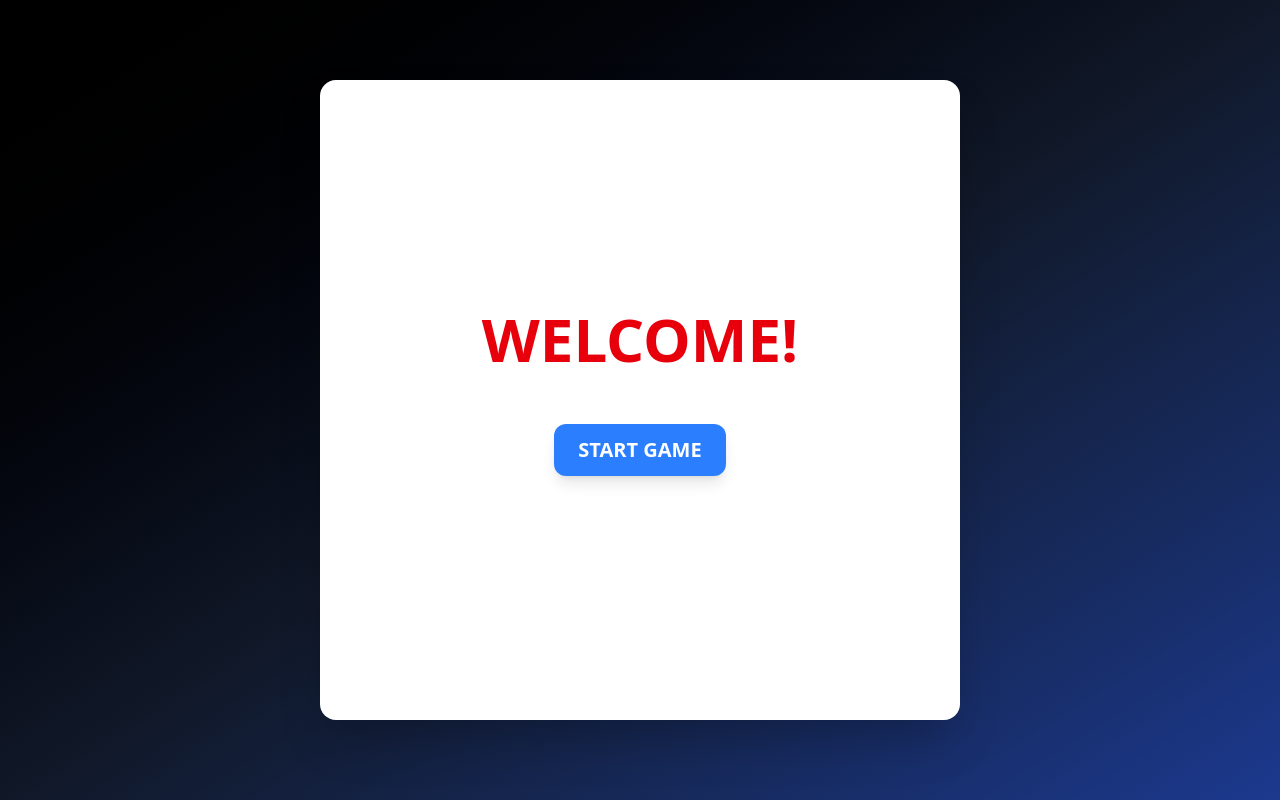
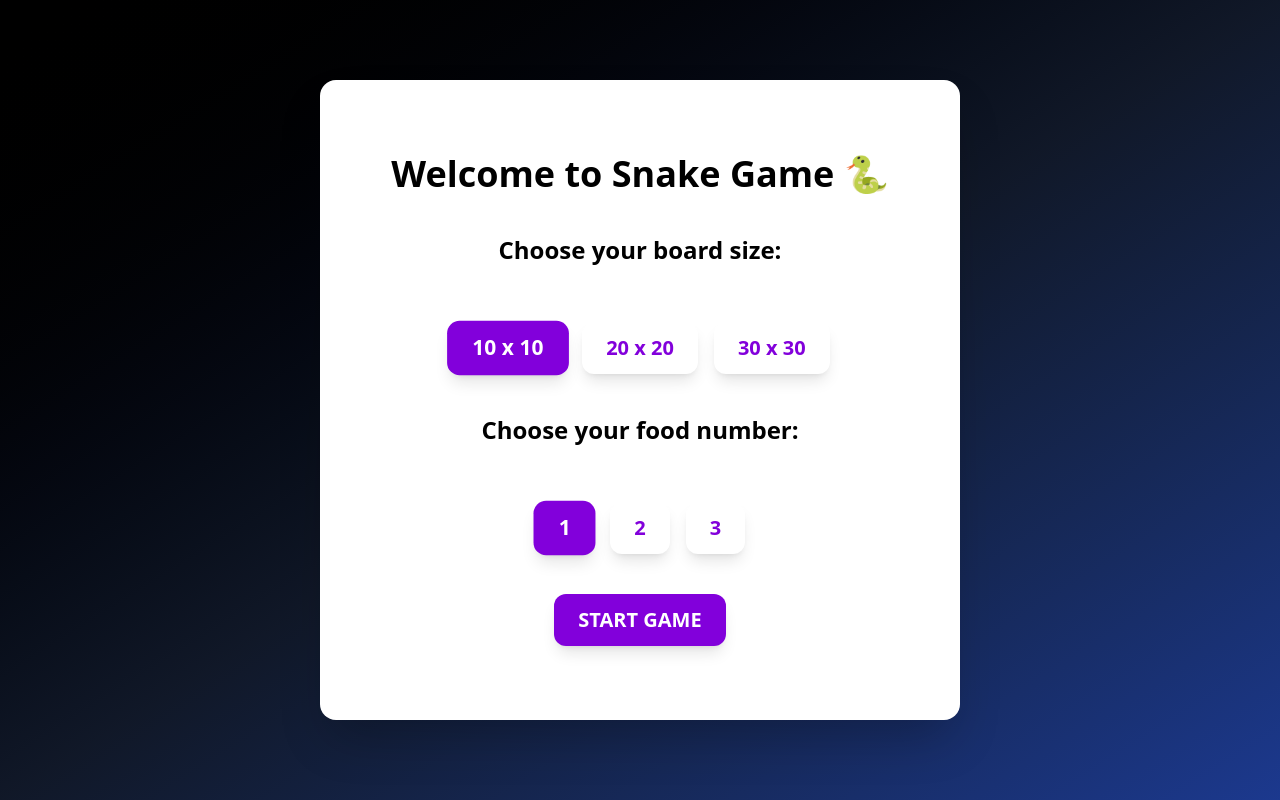
Before and after one commit to Vivienne0528/SNAKE-GAME, a Next.js app: page / in a window 1280 px wide. Built offline with nearby package versions, Linux system fonts and the light colour scheme.

Commit message:
add choose board length function

```diff
--- a/src/pages/game/index.tsx
+++ b/src/pages/game/index.tsx
@@ -1,9 +1,9 @@
+import { useSearchParams } from "next/navigation"
 import Board from "../../components/board"
+import { useFunc } from "@/utils/useFunc"
 
 const Game = () => {
-    const len = 10
-    const boardSize = len * len
-
-    return <Board len={len} boardSize={boardSize} />
+    const { lenFromQuery, boardSize } = useFunc()
+    return <Board len={lenFromQuery} boardSize={boardSize} />
 }
 export default Game
--- a/src/pages/welcome/index.tsx
+++ b/src/pages/welcome/index.tsx
@@ -1,25 +1,52 @@
+// src/pages/welcome/index.tsx
 import { useFunc } from "@/utils/useFunc"
-
+import React from "react"
 
 const Welcome = () => {
-    const { playGame } = useFunc()
+    const { boardLen, setBoardLen, foodNumbs, setFoodNumbs, handleStartGame } = useFunc()
 
     return (
         <section className="h-screen w-screen flex items-center justify-center bg-gradient-to-br from-black via-gray-900 to-blue-900">
             <section className="w-[640px] h-[640px] bg-white rounded-2xl shadow-2xl flex flex-col items-center justify-center gap-10 animate-fade-in">
-                <h1 className="text-6xl font-extrabold text-red-600 animate-bounce">
-                    WELCOME!
-                </h1>
+                <h1 className="text-4xl font-bold">Welcome to Snake Game 🐍</h1>
+
+                <h2 className="text-2xl font-semibold mb-4">Choose your board size:</h2>
+                <div className="flex gap-4">
+                    {[10, 20, 30].map((size) => (
+                        <button
+                            key={size}
+                            onClick={() => setBoardLen(size)}
+                            className={`px-6 py-3 font-bold text-xl rounded-xl shadow-lg transition-all
+                            ${boardLen === size ? "bg-purple-700 text-white scale-105" : "bg-white text-purple-700 hover:scale-105"}`}
+                        >
+                            {size} x {size}
+                        </button>
+                    ))}
+                </div>
+
+                <h2 className="text-2xl font-semibold mb-4">Choose your food number:</h2>
+                <div className="flex gap-4">
+                    {[1, 2, 3].map((num) => (
+                        <button
+                            key={num}
+                            onClick={() => setFoodNumbs(num)}
+                            className={`px-6 py-3 font-bold text-xl rounded-xl shadow-lg transition-all
+                            ${foodNumbs === num ? "bg-purple-700 text-white scale-105" : "bg-white text-purple-700 hover:scale-105"}`}
+                        >
+                            {num}
+                        </button>
+                    ))}
+                </div>
+
                 <button
-                    onClick={playGame}
-                    className="px-6 py-3 bg-blue-500 hover:bg-blue-600 text-white text-xl font-semibold rounded-xl shadow-lg transition-all duration-300 ease-in-out transform hover:scale-105"
+                    onClick={handleStartGame}
+                    className="px-6 py-3 bg-purple-700 text-white font-bold text-xl rounded-xl shadow-lg hover:scale-105 transition-all"
                 >
                     START GAME
                 </button>
             </section>
         </section>
     )
-
 }
 
 export default Welcome
--- a/src/utils/useFunc.tsx
+++ b/src/utils/useFunc.tsx
@@ -1,16 +1,24 @@
-import { useRouter } from "next/navigation"
+import { useSearchParams } from "next/navigation"
+import { useRouter } from "next/router"
 import { useState } from "react"
 
 export const useFunc = () => {
-    const len = 10
-    const boardSize = len * len
+    const router = useRouter()
+    const [boardLen, setBoardLen] = useState(10)
+    const [foodNumbs, setFoodNumbs] = useState(1)
+    const lenFromQuery = parseInt(router.query.len)
+    const foodNumbsFromQuery = parseInt(router.query.foodNumbs)
+    const boardSize = lenFromQuery * lenFromQuery
     const [points, setPoints] = useState(0)
     const [food, setFood] = useState()
     const [snakeStartPosition, setSnakeStartPosition] = useState(0)
     const [snakeFinalPosition, setSnakeFinalPosition] = useState(0)
     const [direction, setDirection] = useState('RIGHT')
 
-    const router = useRouter()
+
+    const handleStartGame = () => {
+        router.push(`/game?len=${boardLen}&foodNums=${foodNumbs}`)
+    }
 
     const welcome = () => { router.push("/") }
     const playGame = () => { router.push("/game") }
@@ -55,14 +63,14 @@ export const useFunc = () => {
     const arrowUp = () => {
         setSnakeStartPosition((prev) => {
             setSnakeFinalPosition(prev)
-            return prev - len
+            return prev - lenFromQuery
         })
         setDirection('UP')
     }
     const arrowDown = () => {
         setSnakeStartPosition((prev) => {
             setSnakeFinalPosition(prev)
-            return prev + len
+            return prev + lenFromQuery
         })
         setDirection('DOWN')
     }
@@ -71,13 +79,13 @@ export const useFunc = () => {
         return (
             pos < 0 ||
             pos >= boardSize ||
-            (direction === 'LEFT' && snakeStartPosition % len === 0) ||
-            (direction === 'RIGHT' && snakeStartPosition % len === len - 1)
+            (direction === 'LEFT' && snakeStartPosition % lenFromQuery === 0) ||
+            (direction === 'RIGHT' && snakeStartPosition % lenFromQuery === lenFromQuery - 1)
         )
     }
 
     return {
-        welcome, playGame, gameOver, updateNewFood, init, snakeStartPosition, snakeFinalPosition, food, setPoints, setFood, arrowUp, arrowRight, arrowLeft, arrowDown, isHitWall, direction, points, len, boardSize
+        boardLen, router, welcome, playGame, gameOver, updateNewFood, init, snakeStartPosition, setFoodNumbs, snakeFinalPosition, food, setPoints, setFood, arrowUp, arrowRight, arrowLeft, arrowDown, isHitWall, direction, points, lenFromQuery, boardSize, setBoardLen, foodNumbs, foodNumbsFromQuery, handleStartGame
     }
 
 }
```
